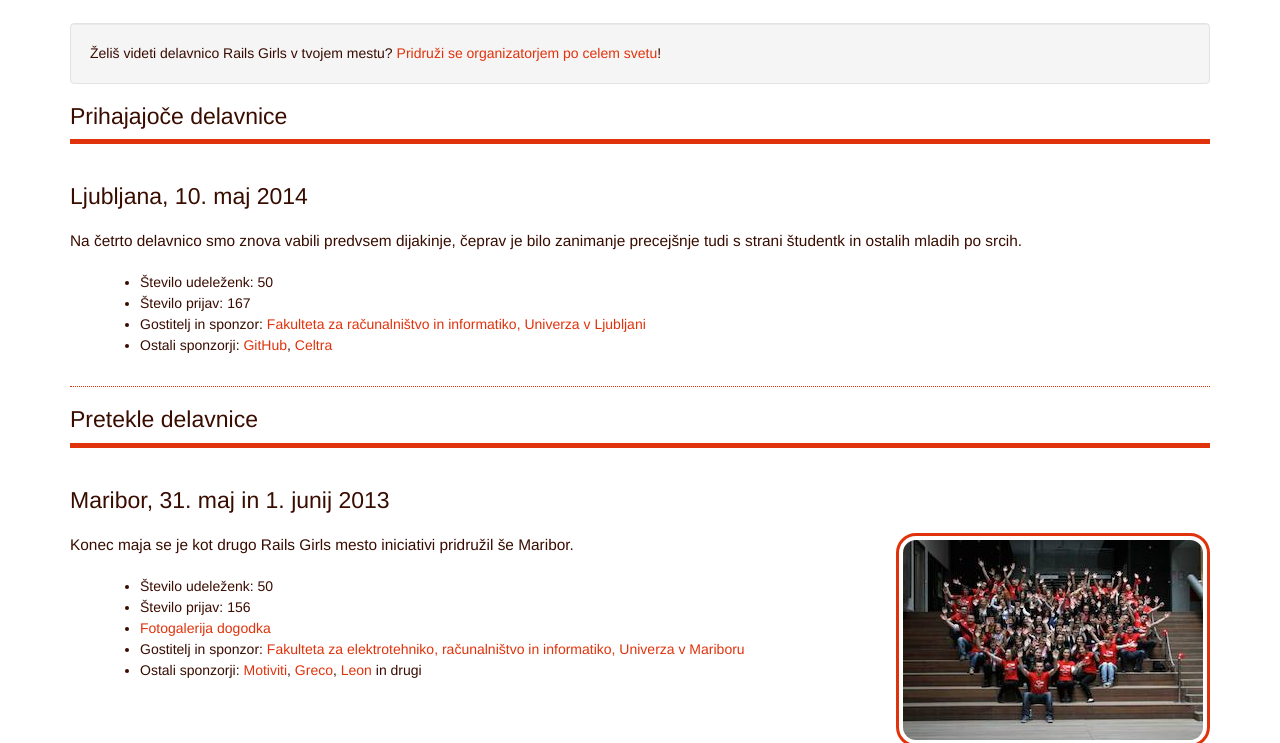
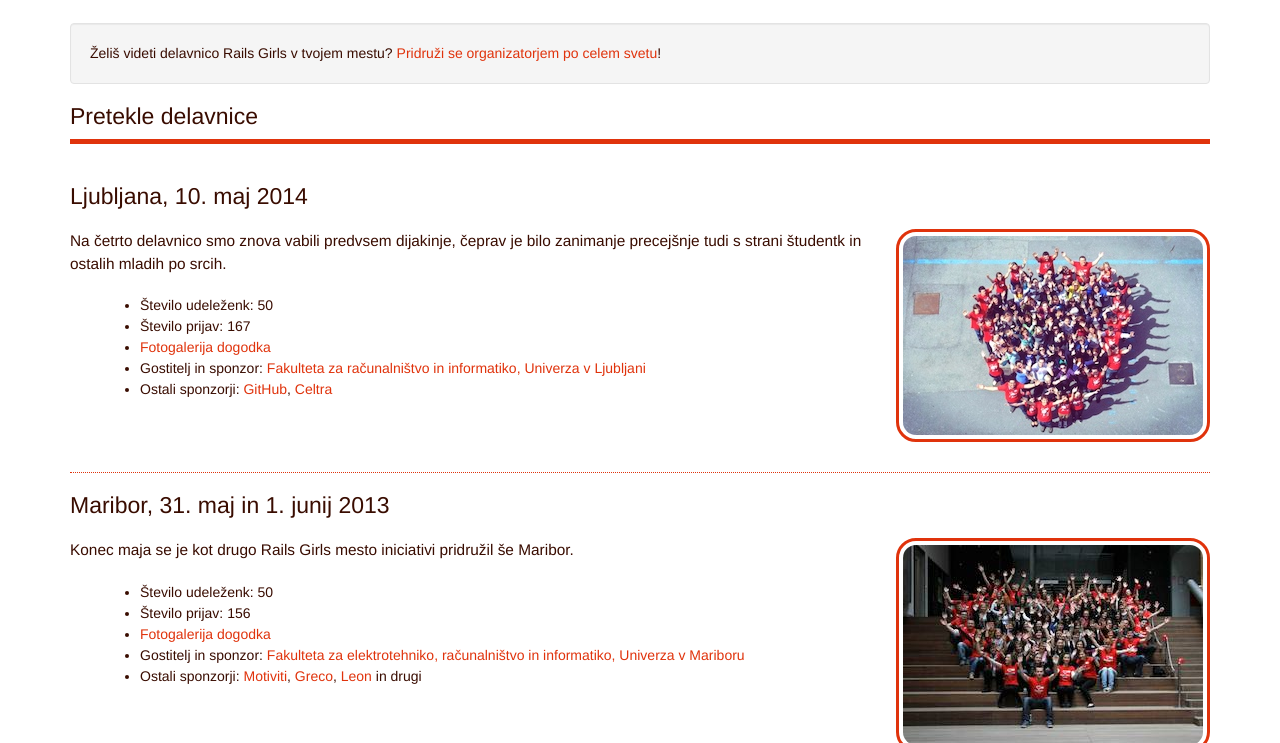
Before and after one commit to railsgirls-si/railsgirls-si.github.io, a Jekyll site: the page built from index.html, in a window 1280 px wide and 900 px high, scrolled down 952 px, cut to the strip 157-900 px from the top of the window. Built offline with Jekyll 4.4.1, drawn with Linux system fonts in a browser that asks for light colours; Markdown is read by kramdown in place of the engine named in the settings; comment, search, counter and statistics services are not loaded.

Commit message:
may 2014 workshop group photo added

```diff
--- a/index.html
+++ b/index.html
@@ -38,26 +38,31 @@ title: Programerske delavnice za punce
 <div class="well">Želiš videti delavnico Rails Girls v tvojem mestu? <a href="http://guides.railsgirls.com/guide/">Pridruži se organizatorjem po celem svetu</a>!</div>
 
 
-<h2 class="red-border">Prihajajoče delavnice</h2>
+<!--<h2 class="red-border">Prihajajoče delavnice</h2>-->
+
+
+
+<h2 class="red-border">Pretekle delavnice</h2>
 
 <div class="workshop clearfix">
 	<h2>Ljubljana, 10. maj 2014</h2>
+	<a href="/images/lj-maj2014.jpg" rel="lightbox" title="Ljubljana, 10. maj 2014 @ UL Fakulteta za računalništvo in informatiko">
+	<img src="/images/thumbnail-lj-maj2014.jpg" class="thumbnail pull-right" /></a>
 	<p>Na četrto delavnico smo znova vabili predvsem dijakinje, čeprav je bilo zanimanje precejšnje tudi s strani študentk in ostalih mladih po srcih.</p>
 	<div class="workshop-info">
 		<ul>
 			<li>Število udeleženk: 50</li>
 			<li>Število prijav: 167</li>
+			<li><a href="https://www.facebook.com/media/set/?set=a.652150214853556.1073741853.103673816367868&type=1">Fotogalerija dogodka</a></li>
 			<li>Gostitelj in sponzor: <a href="http://www.fri.uni-lj.si/">Fakulteta za računalništvo in informatiko, Univerza v Ljubljani</a></li>
 			<li>Ostali sponzorji: <a href="https://github.com/">GitHub</a>, <a href="http://www.celtra.com/">Celtra</a></li>
 		<ul>
 	</div>
 </div>
 
-<h2 class="red-border">Pretekle delavnice</h2>
-
 <div class="workshop clearfix">
 	<h2>Maribor, 31. maj in 1. junij 2013</h2>
-	<a href="/images/mb-maj2013.jpg" rel="lightbox" title="Maribor, 31. maj in 1. junij 2013">
+	<a href="/images/mb-maj2013.jpg" rel="lightbox" title="Maribor, 31. maj in 1. junij 2013 @ UM Fakulteta za elektrotehniko, računalništvo in informatiko">
 	<img src="/images/thumbnail-mb-maj2013.jpg" class="thumbnail pull-right" /></a>
 	<p>Konec maja se je kot drugo Rails Girls mesto iniciativi pridružil še Maribor.</p>
 	<div class="workshop-info">
@@ -73,7 +78,7 @@ title: Programerske delavnice za punce
 
 <div class="workshop clearfix">
 	<h2>Ljubljana, 2. marec 2013</h2>
-	<a href="/images/lj-marec2013.jpg" rel="lightbox" title="Ljubljana, 2. marec 2013">
+	<a href="/images/lj-marec2013.jpg" rel="lightbox" title="Ljubljana, 2. marec 2013 @ UL Fakulteta za računalništvo in informatiko">
 	<img src="/images/thumbnail-lj-marec2013.jpg" class="thumbnail pull-right" /></a>
 	<p>Med prijavljenimi na prvo delavnico so bile mlajše punce v manjšini, zato smo na drugo delavnico v Ljubljani povabili predvsem dijakinje.</p>
 	<div class="workshop-info">
@@ -89,7 +94,7 @@ title: Programerske delavnice za punce
 
 <div class="workshop clearfix">
 	<h2>Ljubljana, 14. - 15. december 2012</h2>
-	<a href="/images/lj-december2012.jpg" rel="lightbox" title="Ljubljana, 14. - 15. december 2012">
+	<a href="/images/lj-december2012.jpg" rel="lightbox" title="Ljubljana, 14. - 15. december 2012 @ Telekom Slovenije">
 	<img src="/images/thumbnail-lj-december2012.jpg" class="thumbnail pull-right" /></a>
 	<p>Prve ne pozabiš nikoli. Za prvo izvedbo smo sprva načrtovali manjšo delavnico, s katero bi preverili zanimanje po tovrstnih vsebinah med puncami. Prvih 100 prijav smo dobili v manj kot 12ih urah, s čemer so punce vseh starosti potrdile, da jih programiranje vsekakor zanima.</p>
 	<div class="workshop-info">
```
Also changed, not shown: images/lj-maj2014.jpg (added), images/thumbnail-lj-maj2014.jpg (added).
